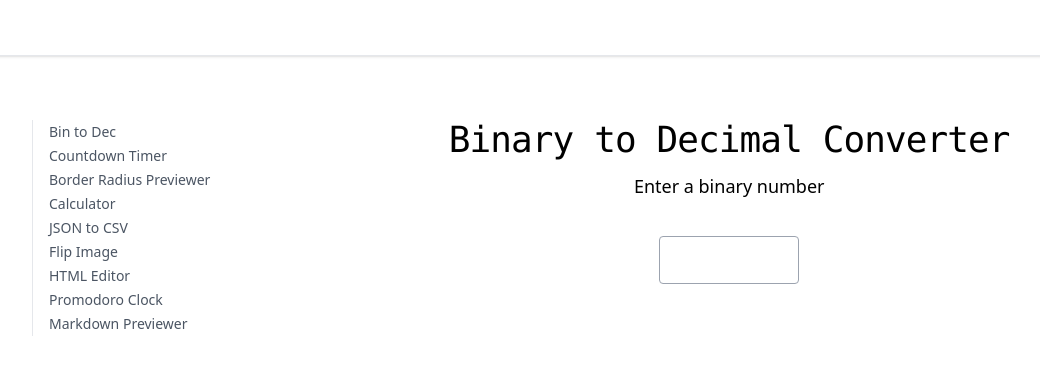
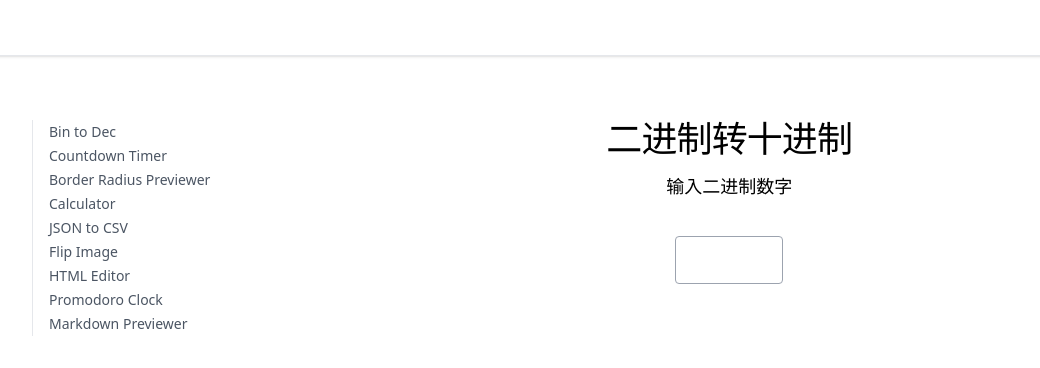
Before and after one commit to wjdnb/app-ideas-implementations, a React (Vite) app: page /bin-to-dec in a window 1280 px wide. Shown: the top 368 px of the page, without its empty margins (96-1136 px from the left). Built offline with nearby package versions, Linux system fonts and the light colour scheme.

Commit message:
fix: add chinese introduction

```diff
--- a/src/pages/Bin2Dec.jsx
+++ b/src/pages/Bin2Dec.jsx
@@ -37,10 +37,8 @@ function Bin2Dec() {
 
   return (
     <div className="text-center">
-      <div className="text-4xl font-mono tracking-tight">
-        Binary to Decimal Converter
-      </div>
-      <div className="text-lg mt-3">Enter a binary number</div>
+      <div className="text-4xl font-mono tracking-tight">二进制转十进制</div>
+      <div className="text-lg mt-3">输入二进制数字</div>
       <div className="text-base mb-3 text-red-600 h-6">
         {isErrorMessageVisible ? errorMessage : ""}
       </div>
```
